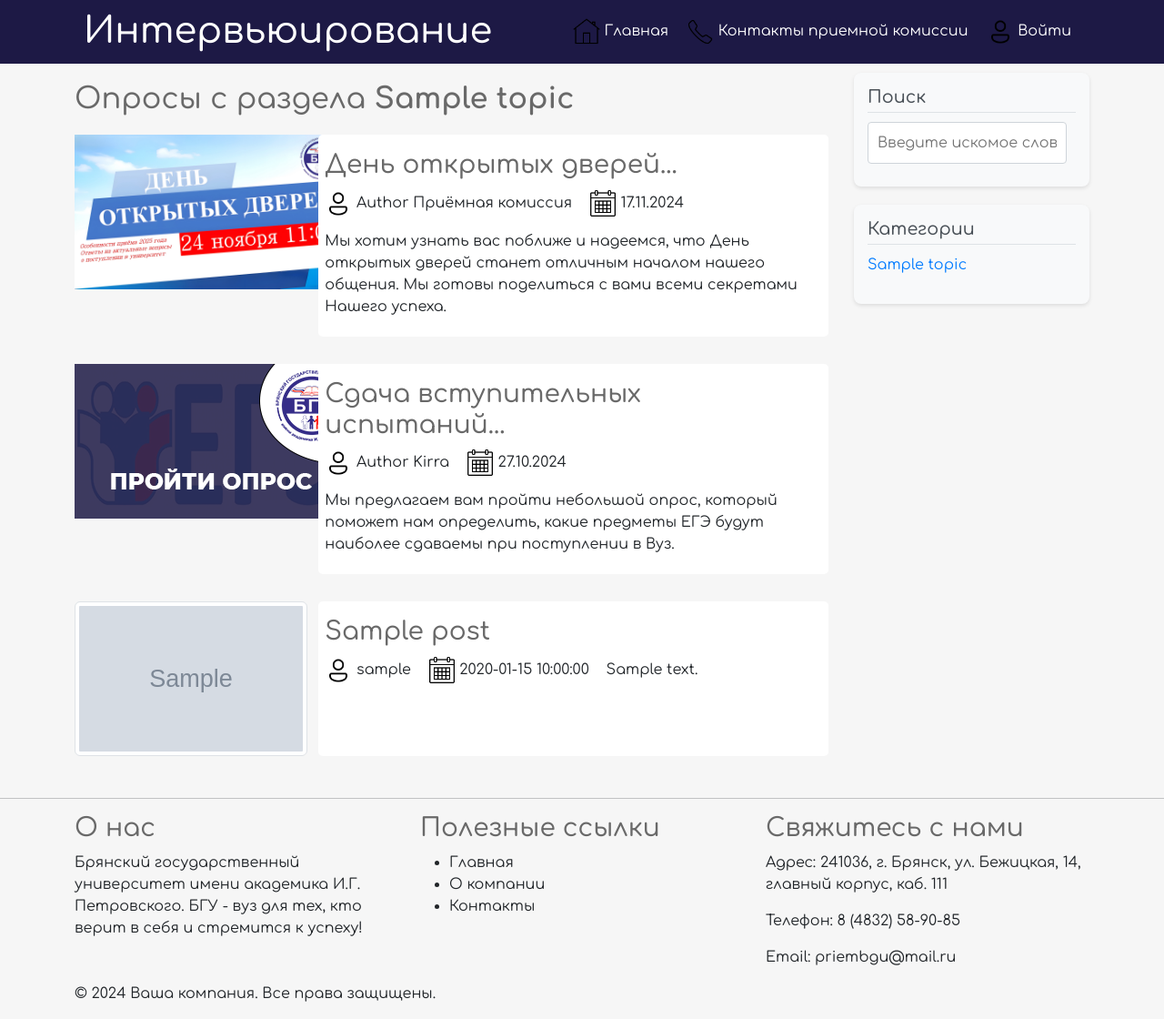
After one commit to kiryalemeshev/DiplomWeb, a PHP site: page /DiplomWeb/category.php?id=1 in a window 1280 px wide. The commit adds this page. Shown: the whole page at 91% size. Run offline with PHP 8.4, Linux system fonts and the light colour scheme; tables that the repository leaves empty or names only in its code hold one stand-in row (values such as "Sample post"); grey boxes marked "Sample" are stand-in pictures.

Commit message:
category

```diff
--- a/admin/posts/edit.php
+++ b/admin/posts/edit.php
@@ -83,7 +83,7 @@ include '../../app/controllers/posts.php';
 
 
 
-                <select name="topic" class="form-select mb-4" aria-label="Default select example">
+                <select name="topic"   class="form-select mb-4" aria-label="Default select example">
 
 
                     <?php foreach ($topics as $key => $topic): ?>
--- /dev/null
+++ b/category.php
@@ -0,0 +1,231 @@
+<?php include("path.php");
+
+include 'app/controllers/topics.php';
+
+$posts = selectAll('posts', ['id_topic' => $_GET['id']]);
+$topTopic = selectTopTopicFromPostsOnIndex('posts');
+$category = selectOne('topics', ['id' => $_GET['id']]);
+
+
+?>
+
+
+
+<!doctype html>
+<html lang="en">
+<head>
+    <meta charset="utf-8">
+    <meta name="viewport" content="width=device-width, initial-scale=1">
+    <title>Анкетирование</title>
+
+    <style>
+        p {
+            display: inline-block;
+            margin: 0; /* Убираем стандартные отступы у параграфов */
+
+        }
+
+        .container {
+            width: 100%;
+        }
+
+        .content-row {
+            display: flex;
+            width: 100%;
+        }
+
+        .main-content {
+            flex: 1;
+            padding-right: 20px;
+        }
+
+        .sidebar-area {
+            width: 25%;
+            padding-left: 20px;
+            margin-left: auto;
+            margin-top: 0;
+            font-family: sans-serif; /* Устанавливаем общий шрифт */
+        }
+
+        /* Стили для секций поиска и категорий */
+        .sidebar-area .section {
+            background-color: #f8f9fa; /* Светло-серый фон для секции */
+            border-radius: 8px; /* Закругленные углы */
+            margin-bottom: 20px; /* Отступ между секциями */
+            padding: 15px; /* Внутренние отступы */
+            box-shadow: 0 2px 4px rgba(0,0,0,0.1); /* Небольшая тень */
+        }
+
+        /* Стили для заголовков секций */
+        .sidebar-area .section h3 {
+            font-size: 1.2em; /* Размер заголовка */
+            margin-top: 0; /* Убираем верхний отступ заголовка */
+            margin-bottom: 10px; /* Отступ под заголовком */
+            color: #495057; /* Тёмно-серый цвет заголовка */
+            border-bottom: 1px solid #dee2e6; /* Подчеркивание заголовка */
+            padding-bottom: 5px;
+        }
+
+        /* Стили для текстового поля ввода */
+        .sidebar-area .section .text-input {
+            width: calc(100% - 10px); /* Занимает всю ширину с отступами */
+            padding: 10px;
+            margin-bottom: 10px;
+            border: 1px solid #ced4da;
+            border-radius: 4px;
+        }
+
+        /* Стили для ссылок в списке категорий */
+        .sidebar-area .section ul {
+            padding-left: 0; /* Убираем отступы слева */
+            list-style: none; /* Убираем маркеры списка */
+        }
+
+        .sidebar-area .section ul li {
+            margin-bottom: 8px;
+        }
+
+        .sidebar-area .section ul li a {
+            color: #007bff; /* Синий цвет ссылок */
+            text-decoration: none; /* Убираем подчеркивание */
+            transition: color 0.3s ease; /* Плавное изменение цвета при наведении */
+        }
+        .sidebar-area .section ul li a:hover{
+            color: #0056b3; /* Более темный синий цвет при наведении */
+            text-decoration: underline; /* Подчеркивание при наведении */
+        }
+    </style>
+
+    <link href="https://cdn.jsdelivr.net/npm/bootstrap@5.3.3/dist/css/bootstrap.min.css" rel="stylesheet"
+          integrity="sha384-QWTKZyjpPEjISv5WaRU9OFeRpok6YctnYmDr5pNlyT2bRjXh0JMhjY6hW+ALEwIH" crossorigin="anonymous">
+
+
+    <link rel="icon" type="image/png" href="assets/icons/logo_main.png">
+
+    <link rel="stylesheet" href="assets/css/style.css">
+    <link rel="preconnect" href="https://fonts.googleapis.com">
+    <link rel="preconnect" href="https://fonts.gstatic.com" crossorigin>
+    <link href="https://fonts.googleapis.com/css2?family=Comfortaa:wght@300..700&display=swap" rel="stylesheet">
+
+
+
+</head>
+<body>
+
+
+<?php include("app/include/header.php"); ?>
+
+
+
+
+
+<div class="container">
+    <div class="content-row">
+        <!--main content-->
+        <div class="main-content col-md-9 col-12">
+            <h2>Опросы с раздела <strong><?=$category['name'];?></strong></h2>
+            <div class="post row">
+                <div class="img col-12 col-md-4">
+                    <a href="DaysDoor.php">
+                        <img src="assets/image/openDoor.jpg" alt="img-thumbnail" style="width: 300px; height: 170px;" >
+                    </a>
+                </div>
+                <div class="post_text col-12 col-md-8">
+                    <h3>
+                        <a href="DaysDoor.php">День открытых дверей...</a>
+
+                    </h3>
+
+                    <p><img src="assets/icons/user.png" style="width: 30px; height: 30px;"/> Author Приёмная комиссия </p>
+                    <p><img src="assets/icons/calendar.png" style="width: 30px; height: 30px;"/> 17.11.2024 </p>
+                    <p class="preview-text">
+                        Мы хотим узнать вас поближе и надеемся, что День открытых дверей станет отличным началом нашего общения.
+                        Мы готовы поделиться с вами всеми секретами Нашего успеха.
+                    </p>
+
+                </div>
+            </div>
+
+            <div class="post row">
+                <div class="img col-12 col-md-4">
+                    <a href="single.php">
+                        <img src="assets/image/image_4.png" alt="img-thumbnail">
+                    </a>
+                </div>
+                <div class="post_text col-12 col-md-8">
+                    <h3>
+                        <a href="single.php">Сдача вступительных испытаний...</a>
+
+                    </h3>
+
+                    <p><img src="assets/icons/user.png" style="width: 30px; height: 30px;"/> Author Kirra </p>
+                    <p><img src="assets/icons/calendar.png" style="width: 30px; height: 30px;"/> 27.10.2024 </p>
+                    <p class="preview-text">
+                        Мы предлагаем вам пройти небольшой опрос, который поможет нам определить,
+                        какие предметы ЕГЭ будут наиболее сдаваемы при поступлении в Вуз.
+                    </p>
+
+                </div>
+
+            </div>
+
+            <?php foreach ($posts as $post) : ?>
+                <div class="post row">
+                    <div class="img col-12 col-md-4">
+                        <img src="<?=BASE_URL . 'assets/image/posts/' . $post['img'] ?>" alt="<?=$post['title']?>" class="img-thumbnail"  style="width: 300px; height: 170px;">
+                    </div>
+                    <div class="post_text col-12 col-md-8">
+                        <h3>
+                            <a href="<?=BASE_URL . 'singleTEST.php?post=' . $post['id']; ?>">
+                                <?=mb_strimwidth($post['title'], 0, 100, '...') ?>
+                            </a>
+                        </h3>
+
+                        <p><img src="assets/icons/user.png" style="width: 30px; height: 30px;"/>
+                            <?php
+                            if (isset($post['username'])) {
+                                echo $post['username'];
+                            } else {
+                                echo 'PriemBgu'; // Можно вывести другое значение по умолчанию
+                            }
+                            ?>
+                        </p>
+                        <p><img src="assets/icons/calendar.png" style="width: 30px; height: 30px;"/> <?=$post['created_date'];?></p>
+                        <p class="preview-text">
+                            <?= mb_strimwidth($post['content'], 0, 150, '...' , 'UTF-8') ?>
+
+                        </p>
+                    </div>
+                </div>
+            <?php endforeach; ?>
+        </div>
+
+        <!-- sliderbar content -->
+        <div class="sidebar-area">
+            <div class="section search">
+                <h3>Поиск</h3>
+                <form action="search.php" method="post">
+                    <input type="text" name="search-term" class="text-input" placeholder="Введите искомое слово...">
+                </form>
+            </div>
+
+            <div class="section topics">
+                <h3>Категории</h3>
+                <ul>
+                    <?php foreach ($topics as $key => $topic): ?>
+                        <li><a href="<?= BASE_URL . 'category.php?id=' . $topic['id'];?>"><?=$topic['name'];?></a> </li>
+                    <?php endforeach; ?>
+                </ul>
+            </div>
+        </div>
+    </div>
+</div>
+
+
+
+<?php include("app/include/footer.php"); ?>
+
+
+<script src="https://cdn.jsdelivr.net/npm/bootstrap@5.3.3/dist/js/bootstrap.bundle.min.js" integrity="sha384-YvpcrYf0tY3lHB60NNkmXc5s9fDVZLESaAA55NDzOxhy9GkcIdslK1eN7N6jIeHz" crossorigin="anonymous"></script>
+</body>
+</html>
--- a/singleTEST.php
+++ b/singleTEST.php
@@ -197,7 +197,6 @@ $post = selectPostFromPostsWithUsersOnSingle('posts' , 'users', $_GET['post']);
 
             </div>
 
-
         </div>
 
 
```
Also changed, not shown: index.php (+8 -3 lines).
